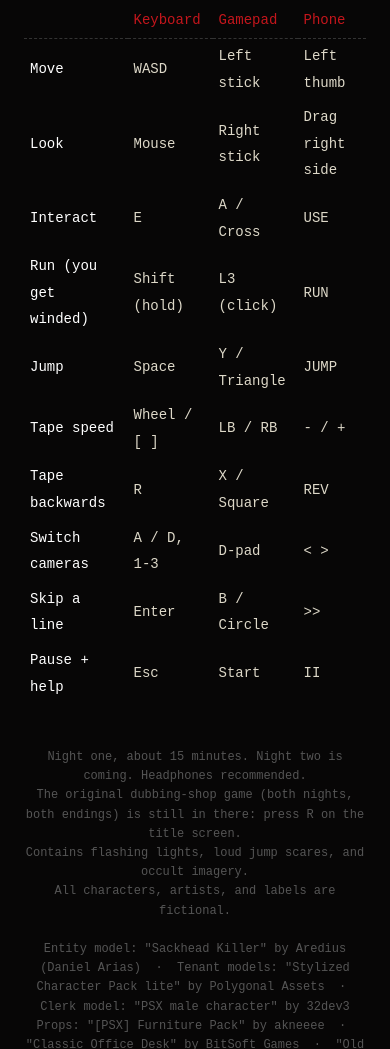
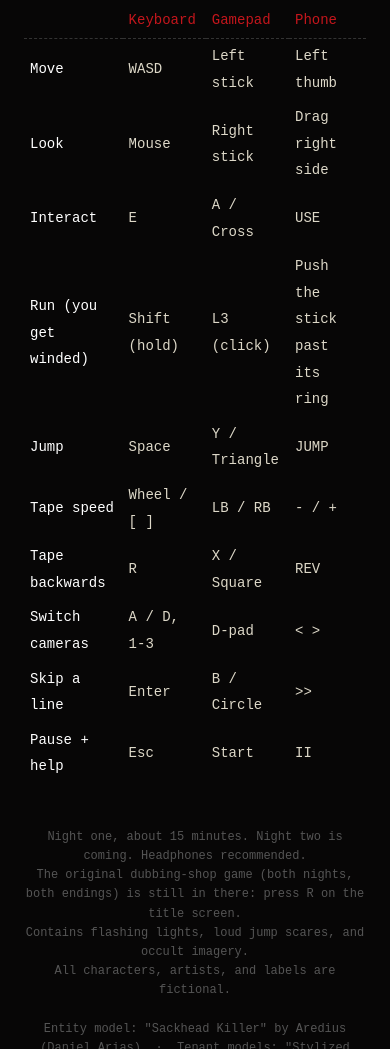
Before and after one commit to lclark6/sideb-play, a plain HTML site: page index.html in a window 390 px wide. Shown: the part 981-2030 px from the top of the page. Drawn offline with Linux system fonts and the light colour scheme.

Commit message:
Smoother phone controls
Co-Authored-By: Claude Opus 5.5 <noreply@anthropic.com>
Claude-Session: https://claude.ai/code/session_01T5nvskTexBS53YWU9qwbcu

```diff
--- a/index.html
+++ b/index.html
@@ -76,7 +76,7 @@
       <tr><td>Move</td><td>WASD</td><td>Left stick</td><td>Left thumb</td></tr>
       <tr><td>Look</td><td>Mouse</td><td>Right stick</td><td>Drag right side</td></tr>
       <tr><td>Interact</td><td>E</td><td>A / Cross</td><td>USE</td></tr>
-      <tr><td>Run (you get winded)</td><td>Shift (hold)</td><td>L3 (click)</td><td>RUN</td></tr>
+      <tr><td>Run (you get winded)</td><td>Shift (hold)</td><td>L3 (click)</td><td>Push the stick past its ring</td></tr>
       <tr><td>Jump</td><td>Space</td><td>Y / Triangle</td><td>JUMP</td></tr>
       <tr><td>Tape speed</td><td>Wheel / [ ]</td><td>LB / RB</td><td>- / +</td></tr>
       <tr><td>Tape backwards</td><td>R</td><td>X / Square</td><td>REV</td></tr>
```
Also changed, not shown: play/index.html (+1 -1 lines), 3 other files.
